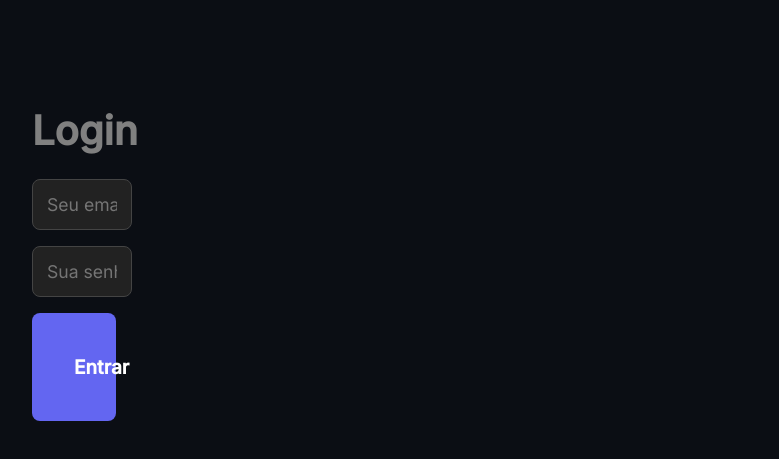
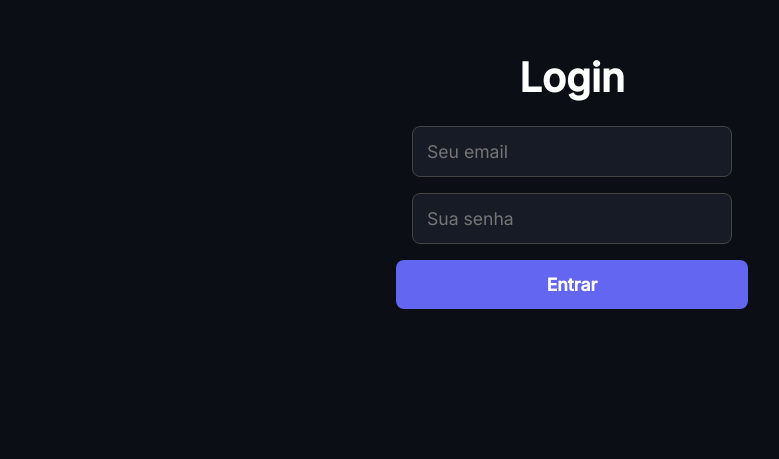
Before and after one commit to Alan-araujo-veloso/ApexFin, a React (Vite) app: page / in a window 1280 px wide. Shown: the part 219-678 px from the top of the page, without its empty margins (68-847 px from the left). Built offline with nearby package versions, Linux system fonts and the light colour scheme.

Commit message:
adicionando seção Login

```diff
--- a/style.css
+++ b/style.css
@@ -229,39 +229,49 @@ padding: 4px
 }
 
 .Login-container {
- width: 35px;
- margin-left: 100px;
- margin-top: 325px;
+ display: flex;
+ flex-direction: column;
+ align-items: center;
  justify-content: center;
- flex-direction: column;
+ width: 100%;
+ max-width: 400px;
+ margin: 0 auto;
+ padding: 24px;
+ min-height: 100vh;
 }
 
 .Login-container h1 {
     font-size: 2.5rem;
-    color: grey;
+    color: var(--text-primary);
     margin-bottom: 24px;
+    text-align: center;
 }
 
 .Login-container input {
-   width: 100px;
+   width: 100%;
    max-width: 320px;
    padding: 14px;
    font-size: 1.1rem;
    margin-bottom: 16px;
    border-radius: 8px;
    border: 1px solid #444;
-   background-color: #222;
-   color: #fff;
+   background-color: var(--card-bg);
+   color: var(--text-primary);
+   outline: none;
+}
+
+.Login-container input:focus {
+    border-color: var(--accent-color)
 }
 
 .Login-container button {
     width: 100%;
-    max-width: 320px;
-    padding: 42px;
-    font-size: 1.2rem;
+    max-width: 100%;
+    padding: 14px;
+    font-size: 1.1rem;
     font-weight: bold;
-    background-color: #6366f1;
-    color: #ffffff;
+    background-color: var(--accent-color);
+    color: var(--text-primary);
     border: none;
     border-radius: 8px;
     cursor: pointer;
```
